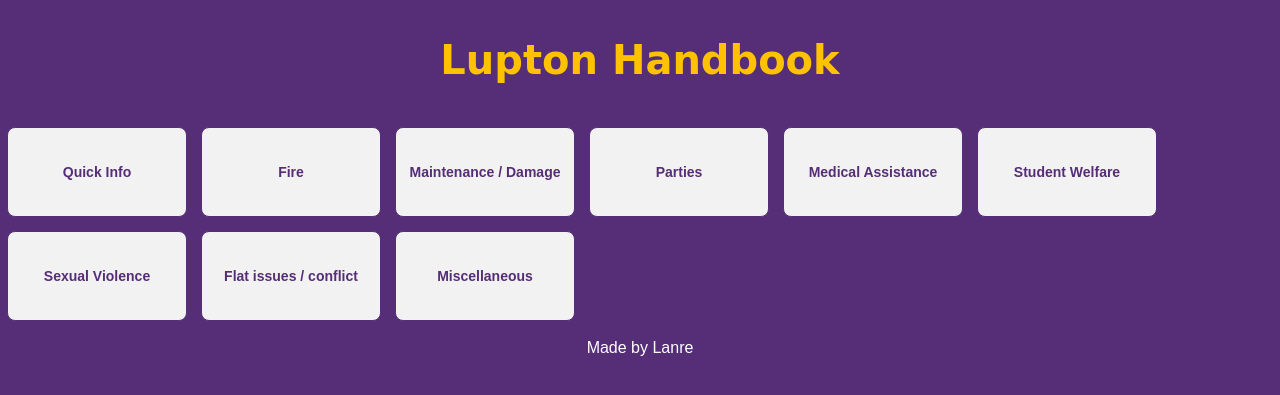
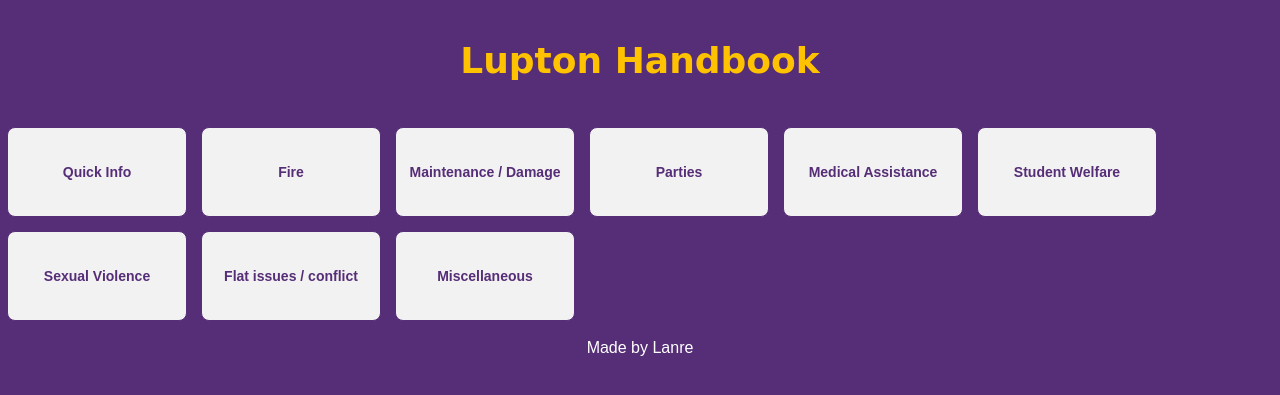
Before and after one commit to Lanrayy/Lupton-Handbook, a Flask app: page / in a window 1280 px wide. Shown: the top 395 px of the page. Run offline with Flask 2, Linux system fonts and the light colour scheme; some web fonts are replaced.

Commit message:
Changed header font size

```diff
--- a/app/static/styles.css
+++ b/app/static/styles.css
@@ -27,7 +27,7 @@ body{
 .app_title{
     color: #ffc200;
     font-family: 'Rubik Dirt', cursive;
-    font-size: 40px;
+    font-size: 36px;
 }
 
 .subtitle{
```
